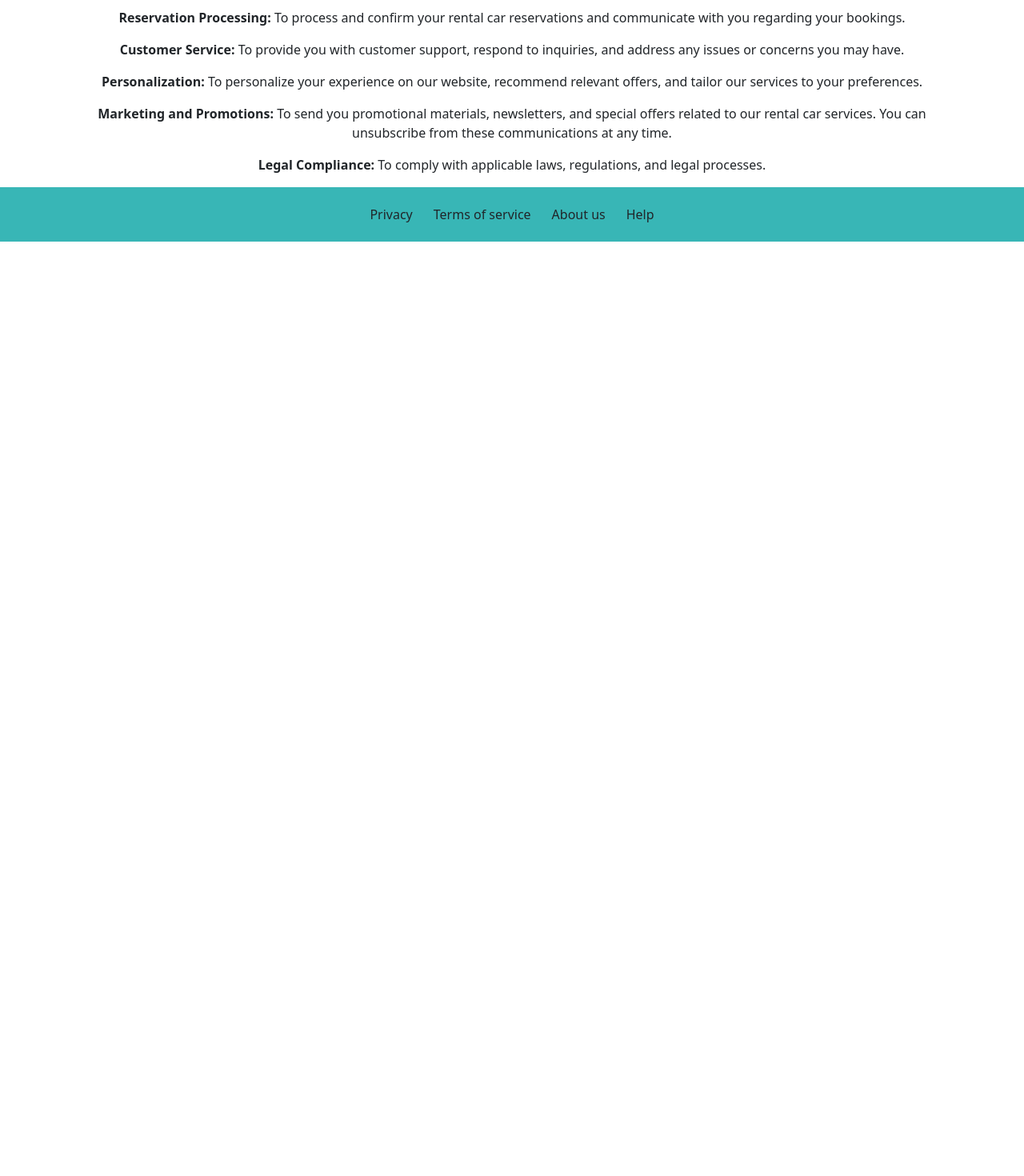
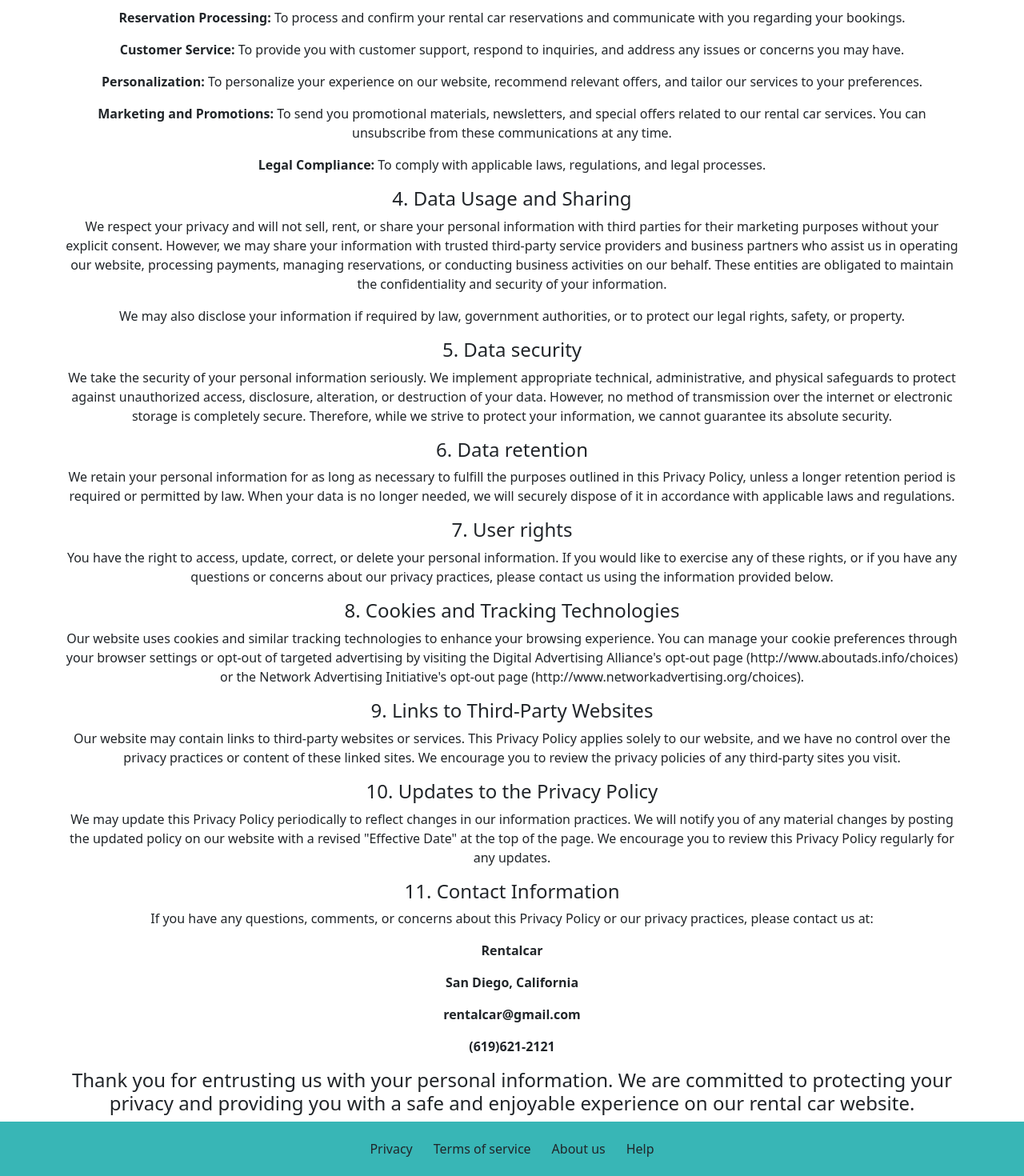
Before and after one commit to Will-Quinnan/Capstone, a React (Create React App) app: page /privacy in a window 1280 px wide. Shown: the part 866-2336 px from the top of the page at 80% size. Before the commit the page ends 1168 px from the top, so only its background shows below. Built offline with nearby package versions, Linux system fonts and the light colour scheme.

Commit message:
Privacy page updated

```diff
--- a/src/pages/home.jsx
+++ b/src/pages/home.jsx
@@ -1,5 +1,5 @@
 import "./home.css";
-
+import { Link } from 'react-router-dom'
 
 function Home() {
 
--- a/src/pages/privacy.jsx
+++ b/src/pages/privacy.jsx
@@ -27,7 +27,36 @@ function Privacy(){
             <p><b>Marketing and Promotions:</b> To send you promotional materials, newsletters, and special offers related to our rental car services. You can unsubscribe from these communications at any time.</p>
             <p><b>Legal Compliance:</b> To comply with applicable laws, regulations, and legal processes.</p>
 
+            <h4>4. Data Usage and Sharing</h4>
+            <p>We respect your privacy and will not sell, rent, or share your personal information with third parties for their marketing purposes without your explicit consent. However, we may share your information with trusted third-party service providers and business partners who assist us in operating our website, processing payments, managing reservations, or conducting business activities on our behalf. These entities are obligated to maintain the confidentiality and security of your information.</p>
+            <p>We may also disclose your information if required by law, government authorities, or to protect our legal rights, safety, or property.</p>
 
+            <h4>5. Data security</h4>
+            <p>We take the security of your personal information seriously. We implement appropriate technical, administrative, and physical safeguards to protect against unauthorized access, disclosure, alteration, or destruction of your data. However, no method of transmission over the internet or electronic storage is completely secure. Therefore, while we strive to protect your information, we cannot guarantee its absolute security.</p>
+
+            <h4>6. Data retention</h4>
+            <p>We retain your personal information for as long as necessary to fulfill the purposes outlined in this Privacy Policy, unless a longer retention period is required or permitted by law. When your data is no longer needed, we will securely dispose of it in accordance with applicable laws and regulations.</p>
+
+            <h4>7. User rights</h4>
+            <p>You have the right to access, update, correct, or delete your personal information. If you would like to exercise any of these rights, or if you have any questions or concerns about our privacy practices, please contact us using the information provided below.</p>
+
+            <h4>8. Cookies and Tracking Technologies</h4>
+            <p>Our website uses cookies and similar tracking technologies to enhance your browsing experience. You can manage your cookie preferences through your browser settings or opt-out of targeted advertising by visiting the Digital Advertising Alliance's opt-out page (http://www.aboutads.info/choices) or the Network Advertising Initiative's opt-out page (http://www.networkadvertising.org/choices).</p>
+
+            <h4>9. Links to Third-Party Websites</h4>
+            <p>Our website may contain links to third-party websites or services. This Privacy Policy applies solely to our website, and we have no control over the privacy practices or content of these linked sites. We encourage you to review the privacy policies of any third-party sites you visit.</p>
+
+            <h4>10. Updates to the Privacy Policy</h4>
+            <p>We may update this Privacy Policy periodically to reflect changes in our information practices. We will notify you of any material changes by posting the updated policy on our website with a revised "Effective Date" at the top of the page. We encourage you to review this Privacy Policy regularly for any updates.</p>
+
+            <h4>11. Contact Information</h4>
+            <p>If you have any questions, comments, or concerns about this Privacy Policy or our privacy practices, please contact us at:</p>
+            <p><b>Rentalcar</b></p>
+            <p><b>San Diego, California</b></p>
+            <p><b>rentalcar@gmail.com</b></p>
+            <p><b>(619)621-2121</b></p>
+
+            <h4>Thank you for entrusting us with your personal information. We are committed to protecting your privacy and providing you with a safe and enjoyable experience on our rental car website.</h4>
 
         </div>
     );
```
